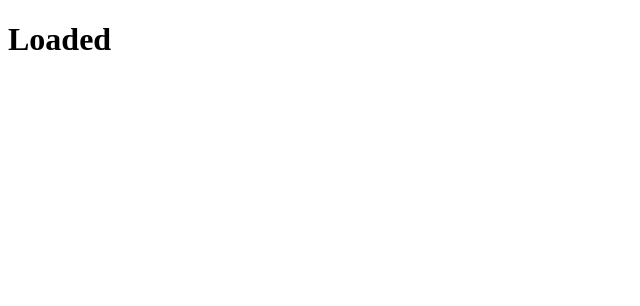
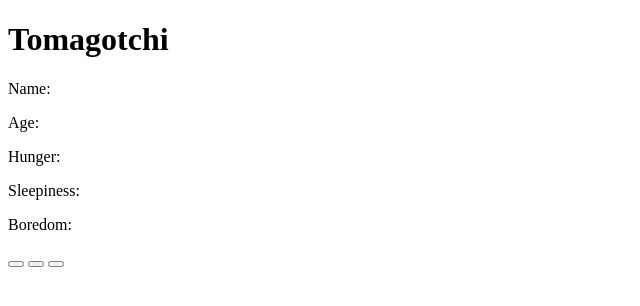
Before and after one commit to tkg808/pokepet, a plain HTML site: page index.html in a window 1280 px wide. Shown: the whole page, without its empty margins (0-640 px from the left). Drawn offline with Linux system fonts and the light colour scheme.

Commit message:
Added elements to index.html to establish an outline

```diff
--- a/index.html
+++ b/index.html
@@ -13,7 +13,40 @@
 </head>
 
 <body>
-  <h1>Loaded</h1>
+  <div class="tomagotchi">
+    <h1>Tomagotchi</h1>
+
+    <section class="tomagatchi__display">
+      <aside class="display__info">
+        <p>Name: <span class="info__name"></span></p>
+        <p>Age: <span class="info__age"></span></p>
+      </aside>
+
+      <aside class="display__levels">
+        <p>Hunger: <span class="info__hunger"></span></p>
+        <p>Sleepiness: <span class="info__sleepiness"></span></p>
+        <p>Boredom: <span class="info__boredom"></span></p>
+      </aside>
+
+      <section class="display__pet">
+
+      </section>
+    </section>
+
+    <section class="buttons">
+      <button class="button__feed">
+
+      </button>
+
+      <button class="button__sleep">
+
+      </button>
+
+      <button class="button__feed">
+
+      </button>
+    </section>
+  </div>
 </body>
 
 </html>
```
